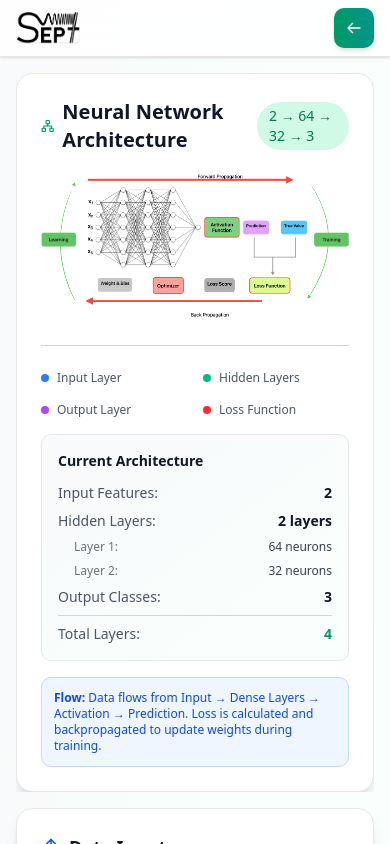
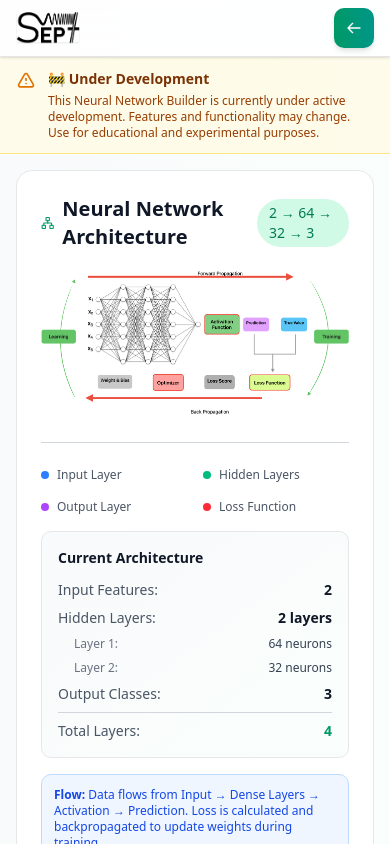
Before and after one commit to Touradam/solar-sense, a Next.js app: page /builder in a window 390 px wide. Shown: the top 844 px of the page. Built offline with nearby package versions, Linux system fonts and the light colour scheme.

Commit message:
feat: add development notice banner to Neural Network builder
- Add prominent amber/yellow banner indicating under development status
- Responsive design for mobile and desktop
- Clear message for users about educational/experimental purpose

```diff
--- a/app/builder/page.tsx
+++ b/app/builder/page.tsx
@@ -358,6 +358,27 @@ export default function NeuralNetworkBuilder() {
         </div>
       </header>
 
+      {/* Development Notice Banner */}
+      <div className="border-b border-amber-200 dark:border-amber-900/50 bg-gradient-to-r from-amber-50 via-yellow-50 to-amber-50 dark:from-amber-950/20 dark:via-yellow-950/20 dark:to-amber-950/20">
+        <div className="container mx-auto px-4 sm:px-6 lg:px-8 py-3 sm:py-4">
+          <div className="flex items-start sm:items-center gap-3 sm:gap-4">
+            <div className="flex-shrink-0 mt-0.5 sm:mt-0">
+              <svg className="w-5 h-5 sm:w-6 sm:h-6 text-amber-600 dark:text-amber-400" fill="none" stroke="currentColor" viewBox="0 0 24 24">
+                <path strokeLinecap="round" strokeLinejoin="round" strokeWidth={2} d="M12 9v2m0 4h.01m-6.938 4h13.856c1.54 0 2.502-1.667 1.732-3L13.732 4c-.77-1.333-2.694-1.333-3.464 0L3.34 16c-.77 1.333.192 3 1.732 3z" />
+              </svg>
+            </div>
+            <div className="flex-1 min-w-0">
+              <p className="text-sm sm:text-base font-semibold text-amber-900 dark:text-amber-100 mb-1">
+                🚧 Under Development
+              </p>
+              <p className="text-xs sm:text-sm text-amber-800 dark:text-amber-200">
+                This Neural Network Builder is currently under active development. Features and functionality may change. Use for educational and experimental purposes.
+              </p>
+            </div>
+          </div>
+        </div>
+      </div>
+
       {/* Main Content */}
       <div className="container mx-auto px-4 sm:px-6 lg:px-8 py-4 sm:py-6 space-y-4 sm:space-y-6 max-w-full overflow-hidden">
         {/* Network Diagram */}
```
